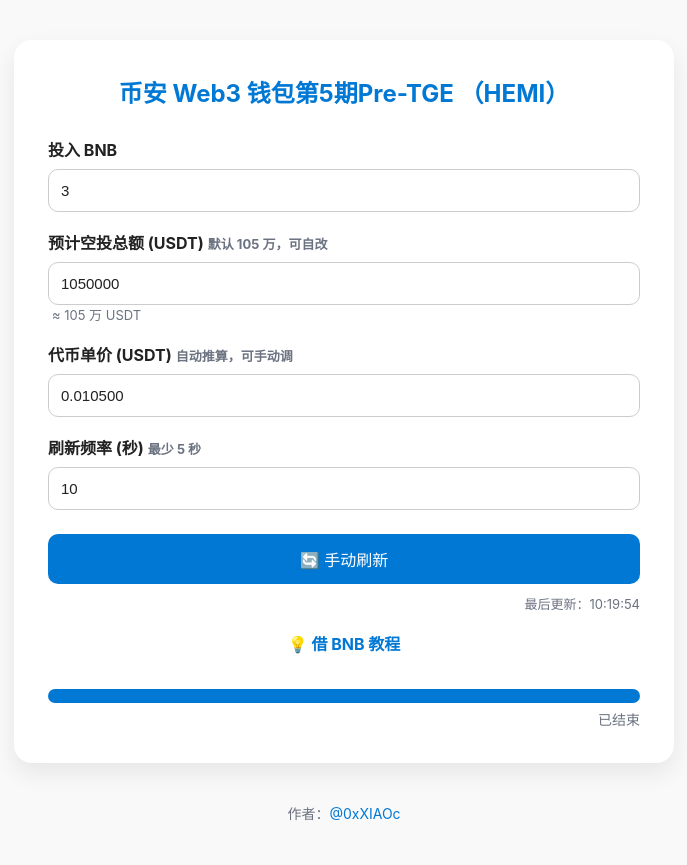
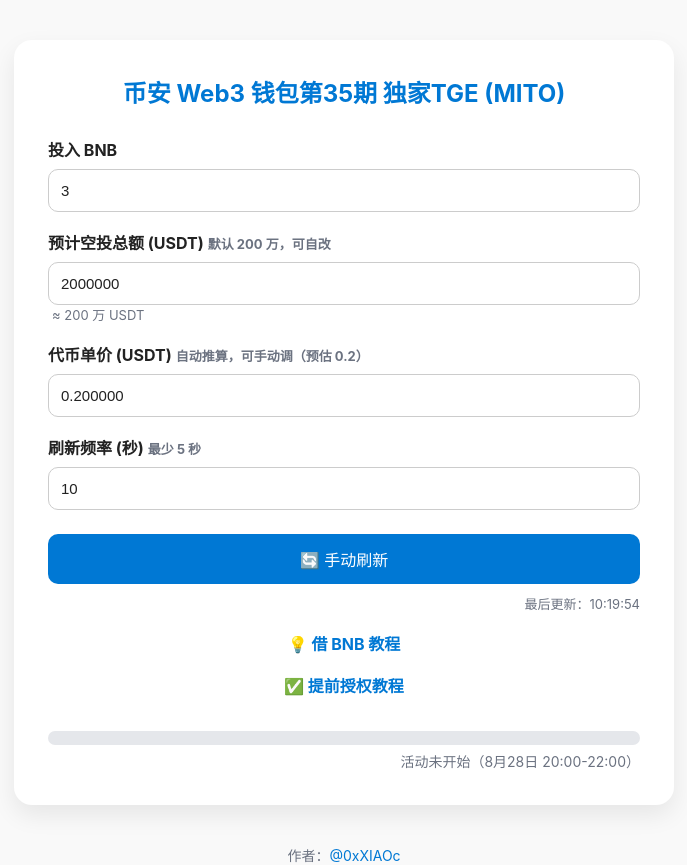
Before and after one commit to 7CCCCC21X/ido, a plain HTML site: page index.html in a window 1280 px wide. Shown: the whole page, without its empty margins (296-983 px from the left). Before the commit the page ends 823 px from the top, so only its background shows below. Drawn offline with Linux system fonts and the light colour scheme; no server answers.

Commit message:
Update index.html

```diff
--- a/index.html
+++ b/index.html
@@ -2,7 +2,7 @@
 <html lang="zh">
 <head>
     <meta charset="UTF-8">
-    <title>币安 Web3 钱包第5期Pre-TGE （HEMI）</title>
+    <title>币安 Web3 钱包第35期 独家TGE (MITO)</title>
     <meta name="viewport" content="width=device-width,initial-scale=1.0">
     <meta name="color-scheme" content="light dark">
     <style>
@@ -51,20 +51,20 @@
 <body>
     <div class="container">
         <div id="errBanner" class="error-banner"></div>
-        <h2>币安 Web3 钱包第5期Pre-TGE （HEMI）</h2>
+        <h2>币安 Web3 钱包第35期 独家TGE (MITO)</h2>
 
-        <!-- 募集/读取地址（按你的要求换成合约地址） -->
-        <input id="targetAddress" type="hidden" value="0x65fcf3eae5940e60f451080a7de2f99715a13dd8">
+        <!-- 募集/读取地址（合约地址） -->
+        <input id="targetAddress" type="hidden" value="0x43144455f208c610c556f05fcb9e36bef1ffc265">
 
         <label>投入 BNB</label>
         <input id="userAmount" type="number" step="0.01" value="3" min="0">
 
-        <label>预计空投总额 (USDT)<span class="note">默认 105 万，可自改</span></label>
-        <input id="airdropUSD" type="number" step="10000" value="1050000" min="0">
-        <div class="note" id="airdropFmt">≈ 105 万 USDT</div>
+        <label>预计空投总额 (USDT)<span class="note">默认 200 万，可自改</span></label>
+        <input id="airdropUSD" type="number" step="10000" value="2000000" min="0">
+        <div class="note" id="airdropFmt">≈ 200 万 USDT</div>
 
-        <label>代币单价 (USDT)<span class="note">自动推算，可手动调</span></label>
-        <input id="tokenPrice" type="number" step="0.00001" value="0.0105" min="0">
+        <label>代币单价 (USDT)<span class="note">自动推算，可手动调（预估 0.2）</span></label>
+        <input id="tokenPrice" type="number" step="0.00001" value="0.2" min="0">
 
         <label>刷新频率 (秒)<span class="note">最少 5 秒</span></label>
         <input id="refreshSec" type="number" step="1" value="10" min="5">
@@ -72,8 +72,9 @@
         <button id="refreshBtn">🔄 手动刷新</button>
         <div class="updateHint" id="lastUpdateHint">—</div>
 
-        <!-- 按要求删除“提前授权教程”，保留借 BNB 教程 -->
-        <a class="tutorial-link" href="https://x.com/0xXIAOc/status/1957339592266481956" target="_blank">💡 借 BNB 教程</a>
+        <!-- 教程：先借 BNB，再提前授权（新增） -->
+        <a class="tutorial-link" href="https://x.com/0xXIAOc/status/1929136552757830056" target="_blank">💡 借 BNB 教程</a>
+        <a class="tutorial-link" href="https://x.com/0xXIAOc/status/1960975360579002692" target="_blank">✅ 提前授权教程</a>
 
         <div class="progress-container">
             <div class="progress-bg"><div class="progress-bar" id="progressBar"></div></div>
@@ -82,11 +83,11 @@
 
         <div class="result" id="resultBox" hidden>
             <p>📦 当前地址 BNB 余额：<span class="highlight" id="bnbBalance">—</span></p>
-            <p>🎯 募集目标：172.59 BNB</p>
+            <p>🎯 募集目标：238.04 BNB</p>
             <p>🔥 超募倍数：<span class="highlight" id="multiplier">—</span></p>
-            <p>💰 总销售量：100 000 000 枚 HEMI（占总供应量 1%）</p><hr>
+            <p>💰 总销售量：10,000,000 枚 MITO（占总供应量的 1%）</p><hr>
             <p>🚀 你投入 <span class="highlight" id="userInput">—</span> BNB（占比 <span class="highlight" id="percent">—</span>%）<br>
-                可获得 <span class="success" id="tokenAmt">—</span> 枚 HEMI ≈ <span class="success" id="usdValue">—</span></p>
+                可获得 <span class="success" id="tokenAmt">—</span> 枚 MITO ≈ <span class="success" id="usdValue">—</span></p>
             <p>💸 实际扣款：<span class="deduct" id="principalBNB">—</span> BNB ≈ <span class="deduct" id="principalUSD">—</span></p>
             <p>🔄 退回 BNB：<span class="refund" id="refundBNB">—</span> BNB</p>
         </div>
@@ -96,10 +97,11 @@
 
     <script>
         const CONFIG={
-            TOTAL_TARGET_BNB:172.59,
-            TOTAL_TOKENS:100_000_000,
-            START_TIME:new Date('2025-08-22T20:00:00+08:00'),
-            END_TIME:new Date('2025-08-22T22:00:00+08:00'),
+            TOTAL_TARGET_BNB:238.04,
+            TOTAL_TOKENS:10_000_000,
+            // 时间：8月28日 20:00-22:00（北京时间，UTC+8）
+            START_TIME:new Date('2025-08-28T20:00:00+08:00'),
+            END_TIME:new Date('2025-08-28T22:00:00+08:00'),
             REFRESH_INTERVAL:10_000,
             PRICE_CACHE_MS:60_000,
             PRICE_APIS:[
@@ -199,9 +201,9 @@
             els.userInput.textContent=fmt(user,2);
             els.percent.textContent=fmt(share*100,4);
             els.tokenAmt.textContent=fmt(tokens,2);
-            els.usdValue.textContent=fmt(tokens*price,'2');
+            els.usdValue.textContent=fmt(tokens*price,2);
             els.principalBNB.textContent=fmt(principal,4);
-            els.principalUSD.textContent=fmt(principal*bnbUSD,'2');
+            els.principalUSD.textContent=fmt(principal*bnbUSD,2);
             els.refundBNB.textContent=fmt(refund,4);
             els.resultBox.hidden=false;
         }
@@ -229,7 +231,7 @@
 
         function tick(){
             const {START_TIME:st,END_TIME:et}=CONFIG,now=Date.now();
-            if(now<st){els.countdownText.textContent='活动未开始';els.progressBar.style.width='0%';return;}
+            if(now<st){els.countdownText.textContent='活动未开始（8月28日 20:00-22:00）';els.progressBar.style.width='0%';return;}
             if(now>=et){els.countdownText.textContent='已结束';els.progressBar.style.width='100%';return;}
             const diff=et-now;
             const txt=diff<10_000?(diff/1e3).toFixed(1)+' 秒': diff<3.6e6?Math.floor(diff/6e4)+' 分 '+Math.floor(diff%6e4/1e3)+' 秒': Math.floor(diff/3.6e6)+' 小时 '+Math.floor(diff%3.6e6/6e4)+' 分';
```
